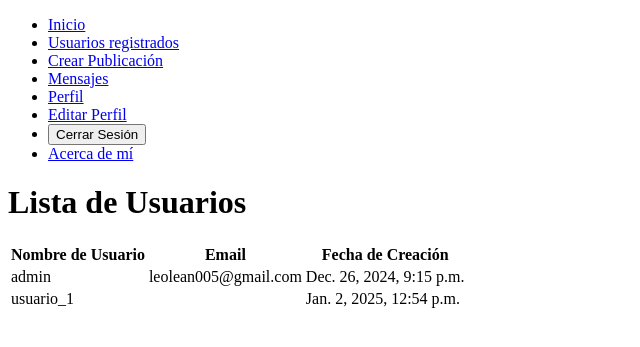
After one commit to leolean5/Proyecto-final-Python, a Django app: page /accounts/usuarios/ in a window 1280 px wide. The commit adds this page. Shown: the top 347 px of the page, without its empty margins (0-640 px from the left). Run offline with Django 5.2, Linux system fonts and the light colour scheme; a user stored in the database is signed in; data comes from the database, SQL or seed files in the repository; both versions use the stored data as it was after the commit.

Commit message:
Correcciones_02012025_1118

```diff
--- a/proyecto_final_Leandro/templates/base.html
+++ b/proyecto_final_Leandro/templates/base.html
@@ -11,6 +11,9 @@
             <ul>
                 <li><a href="{% url 'blog_lista' %}">Inicio</a></li> <!-- Enlace a la lista de publicaciones -->
                 {% if user.is_authenticated %}
+                    {% if user.is_staff %}
+                        <li><a href="{% url 'listar_usuarios' %}">Usuarios registrados</a></li> <!-- Enlace para admins -->
+                    {% endif %}
                     <li><a href="{% url 'blog_crear' %}">Crear Publicación</a></li> <!-- Enlace para crear -->
                     <li><a href="{% url 'message_list' %}">Mensajes</a></li> <!-- Enlace para mensajes -->
                     <li><a href="{% url 'profile' %}">Perfil</a></li> <!-- Enlace al perfil del usuario -->
--- /dev/null
+++ b/proyecto_final_Leandro/users/templates/users/listar_usuarios.html
@@ -0,0 +1,27 @@
+{% extends 'base.html' %}
+
+{% block title %}
+Administrar Usuarios
+{% endblock %}
+
+{% block content %}
+<h1>Lista de Usuarios</h1>
+<table>
+    <thead>
+        <tr>
+            <th>Nombre de Usuario</th>
+            <th>Email</th>
+            <th>Fecha de Creación</th>
+        </tr>
+    </thead>
+    <tbody>
+        {% for usuario in usuarios %}
+            <tr>
+                <td>{{ usuario.username }}</td>
+                <td>{{ usuario.email }}</td>
+                <td>{{ usuario.date_joined }}</td>
+            </tr>
+        {% endfor %}
+    </tbody>
+</table>
+{% endblock %}
--- a/proyecto_final_Leandro/users/urls.py
+++ b/proyecto_final_Leandro/users/urls.py
@@ -9,4 +9,5 @@ urlpatterns = [
     path('messages/', views.message_list, name='message_list'),  # Lista de mensajes
     path('messages/<int:message_id>/', views.message_detail, name='message_detail'),  # Detalle de mensaje
     path('messages/send/', views.send_message, name='send_message'),  # Enviar mensaje
+    path('usuarios/', views.listar_usuarios, name='listar_usuarios'),  # Ruta para listar usuarios
 ]
--- a/proyecto_final_Leandro/users/views.py
+++ b/proyecto_final_Leandro/users/views.py
@@ -2,7 +2,7 @@ from django.shortcuts import render, redirect, get_object_or_404  # Para renderi
 from django.contrib.auth.forms import UserCreationForm, UserChangeForm, PasswordChangeForm  # Formulario prediseñados
 from django.contrib.auth import update_session_auth_hash
 from django.contrib import messages  # Para mostrar mensajes de éxito o error
-from django.contrib.auth.decorators import login_required  # Para requerir autenticación
+from django.contrib.auth.decorators import login_required, user_passes_test  # Para requerir autenticación
 from .forms import EditarPerfilForm, MessageForm, RegistroForm  # Importamos formularios creados
 from .models import Message
 from django.contrib.auth.models import User
@@ -86,3 +86,10 @@ def send_message(request):
     else:
         form = MessageForm()
     return render(request, 'messages/send_message.html', {'form': form})
+
+
+# Vista para listar usuarios (solo para administradores)
+@user_passes_test(lambda u: u.is_staff)
+def listar_usuarios(request):
+    usuarios = User.objects.all()  # Traemos todos los usuarios del sistema
+    return render(request, 'users/listar_usuarios.html', {'usuarios': usuarios})  # Renderizamos la plantilla
```
Also changed, not shown: proyecto_final_Leandro/Readme.md, proyecto_final_Leandro/db.sqlite3.
